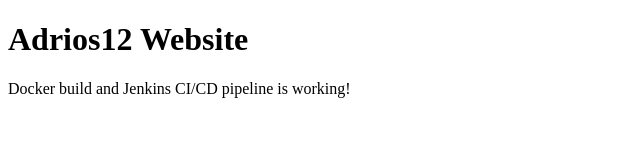
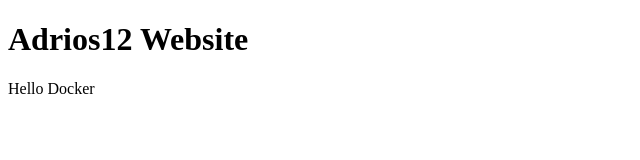
Before and after one commit to amoghpatil-web/Adrios12-Jenkins-Demo, a plain HTML site: page index.html in a window 1280 px wide. Shown: the whole page, without its empty margins (0-640 px from the left). Drawn offline with Linux system fonts and the light colour scheme.

Commit message:
Update index.html content and title

```diff
--- a/index.html
+++ b/index.html
@@ -2,12 +2,10 @@
 <!DOCTYPE html>
 <html lang="en">
 <head>
-    <meta charset="UTF-8">
-    <meta name="viewport" content="width=device-width, initial-scale=1.0">
-    <title>Adrios12 - Jenkins CI/CD</title>
+
 </head>
 <body>
     <h1>Adrios12 Website</h1>
-    <p>Docker build and Jenkins CI/CD pipeline is working!</p>
+    <p>Hello Docker</p>
 </body>
 </html>
```
